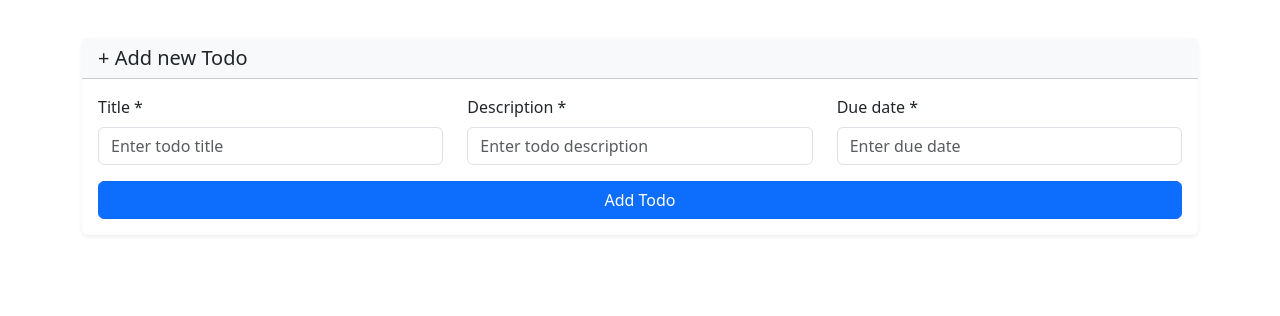
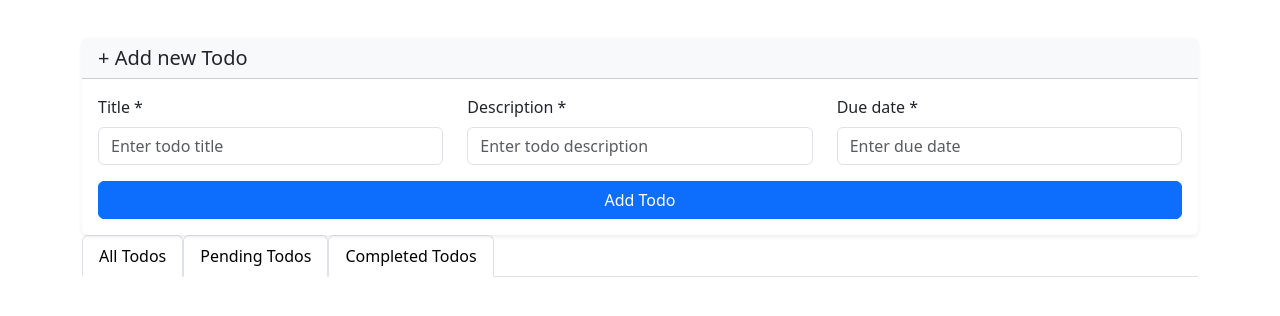
Before and after one commit to sampathmenuka/todoo, a plain HTML site: page TODO/frontend/pages/dashboard.html in a window 1280 px wide. Shown: the part 72-388 px from the top of the page. Drawn offline with nearby package versions, Linux system fonts and the light colour scheme; sample sign-in values are in the browser's storage.

Commit message:
feat: add navigation tabs for filtering todos by all, pending, and completed

```diff
--- a/TODO/frontend/pages/dashboard.html
+++ b/TODO/frontend/pages/dashboard.html
@@ -51,6 +51,22 @@
                 </div>
             </div>
         </div>
+        <div class="col-12">
+            <ul class="nav nav-tabs mb-4" id="todotabs">
+                <li class="nav-tabs mb-4">
+                    <li class="nav-item">
+                        <button class="nav-link active" id="all-tab" data-bs-toggle="tab" data-bs-target="#all">All Todos</button>
+                    </li>
+                    <li class="nav-item">
+                        <button class="nav-link active" id="pending-tab" data-bs-toggle="tab" data-bs-target="#pending">Pending Todos</button>
+                    </li>
+                    <li class="nav-item">
+                        <button class="nav-link active" id="completed-tab" data-bs-toggle="tab" data-bs-target="#completed">Completed Todos</button>
+                    </li>
+                </li>
+
+            </ul>
+        </div>
     </div>
 </div>
 
```
